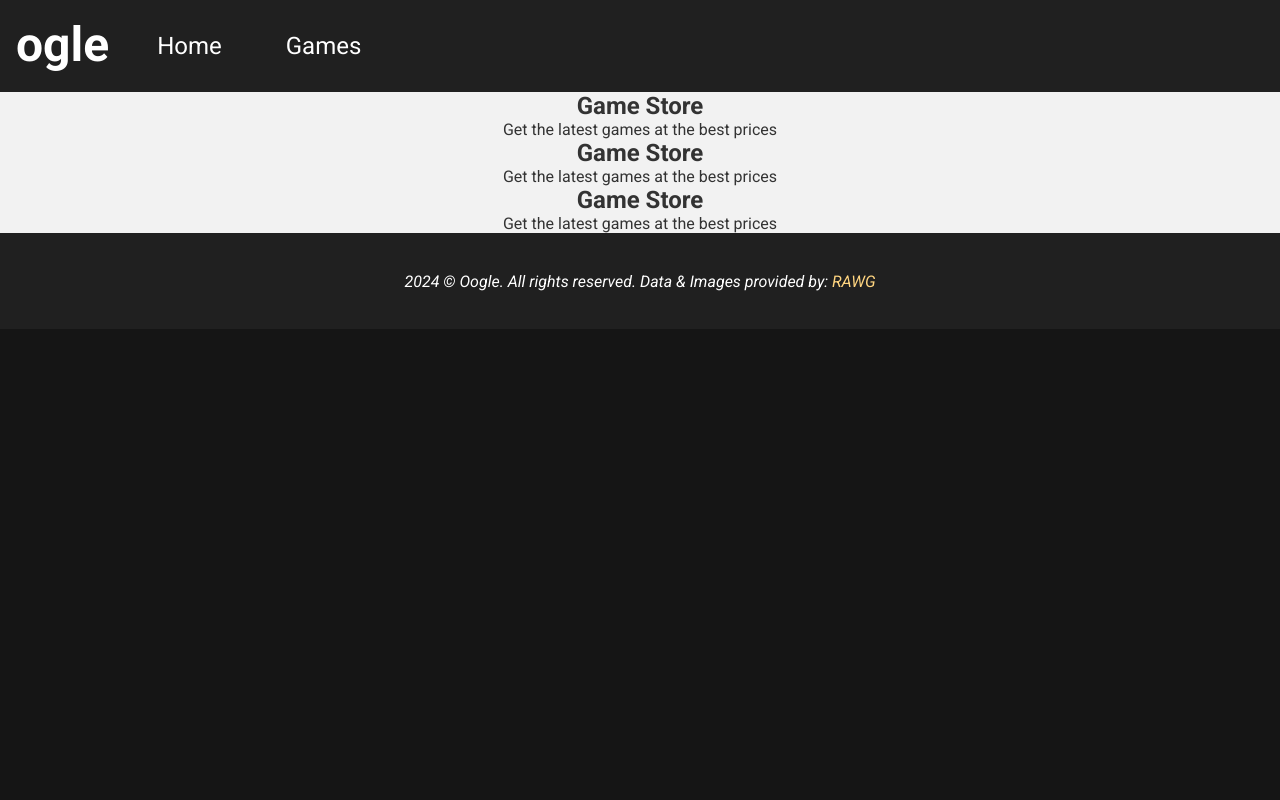
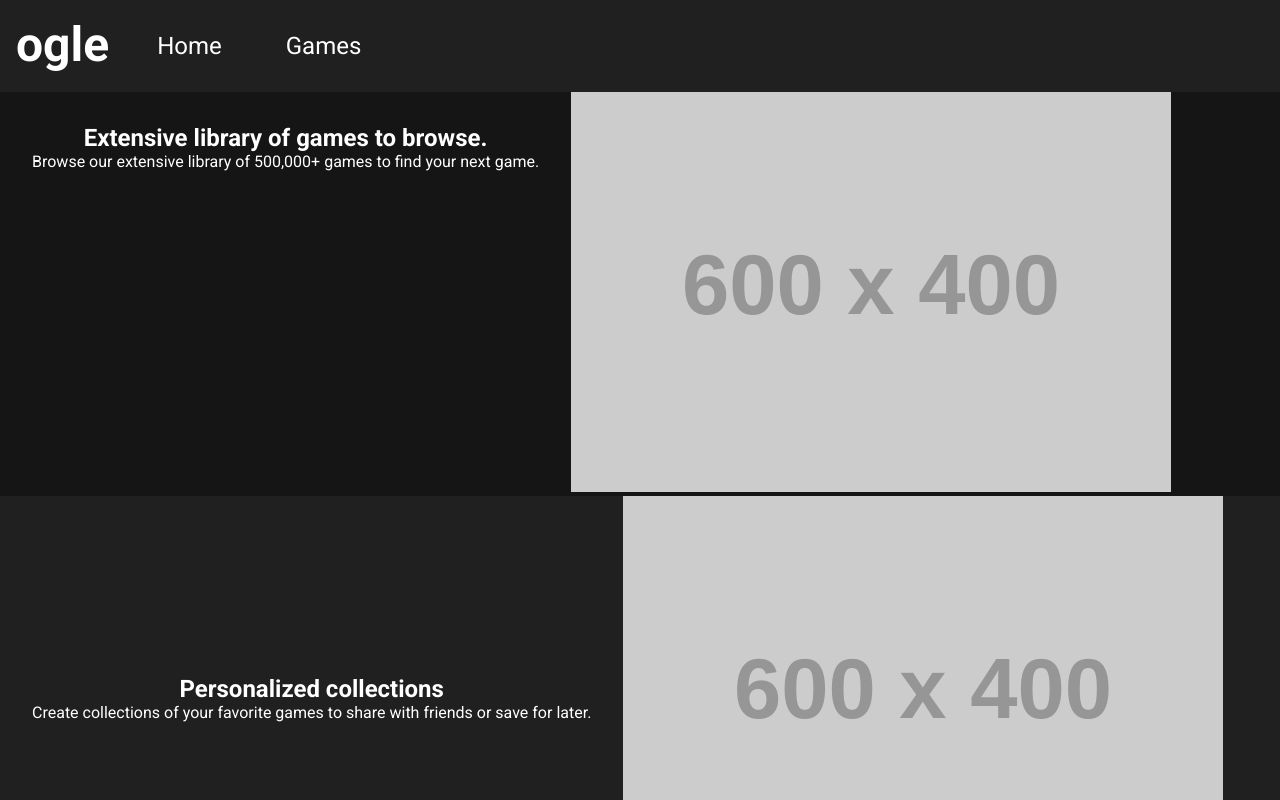
Before and after one commit to hydrarguru/ogle, a Vue app: page / in a window 1280 px wide. Shown: the top 800 px of the page. Built offline with nearby package versions, Linux system fonts and the light colour scheme.

Commit message:
Refactor HeroSection.vue component

```diff
--- a/src/components/HeroSection.vue
+++ b/src/components/HeroSection.vue
@@ -1,23 +1,46 @@
 <script setup lang="ts">
+defineProps({
+    backgroundColor: {
+        type: String
+    },
+    elementAlignment: {
+        type: String
+    },
+    sectionTitle: {
+        type: String,
+        default: 'Section Title'
+    },
+    sectionText: {
+        type: String,
+        default: 'Section Text'
+    }
+})
 
 </script>
 
 <template>
-    <section class="hero-container">
-        <div class="hero-text">
-            <h1>Game Store</h1>
-            <p>Get the latest games at the best prices</p>
+    <section class="hero-container" :style="{ backgroundColor: backgroundColor, alignItems: elementAlignment }">
+        <div class="hero-text-container">
+            <h1>{{ sectionTitle }}</h1>
+            <p>{{ sectionText }}</p>
         </div>
+        <aside>
+            <img src="https://placehold.co/600x400" alt="Placeholder image" />
+        </aside>
     </section>
 </template>
 
 <style scoped>
     .hero-container {
-        background-color: #f2f2f2;
-        text-align: center;
+        display: flex;
     }
 
-    .hero-text {
-        color: #333;
+    .hero-text-container {
+        text-align: center;
+        padding: 2rem;
+    }
+
+    .hero-container h1 p {
+        color: #ffffff;
     }
 </style>
```
